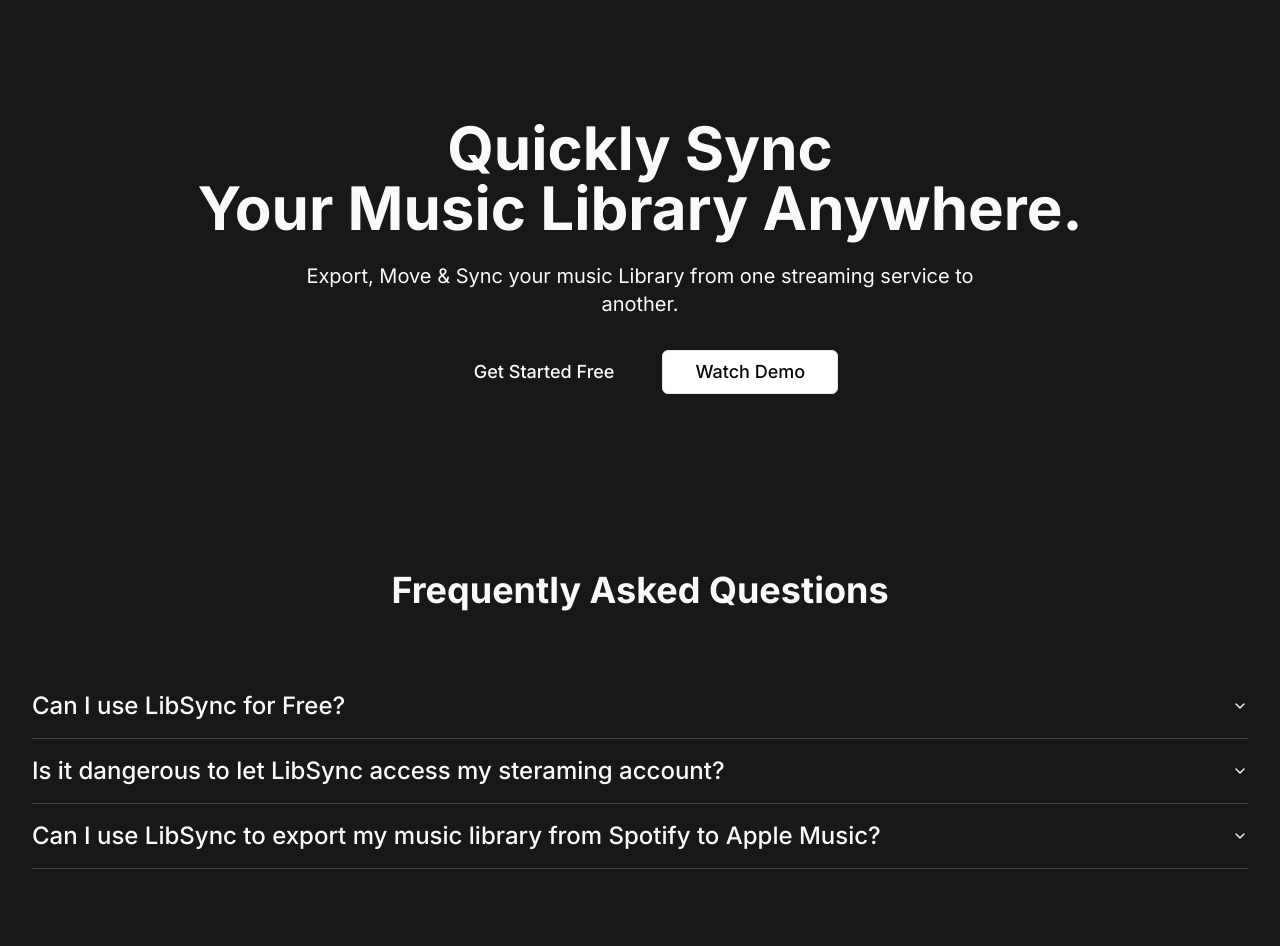
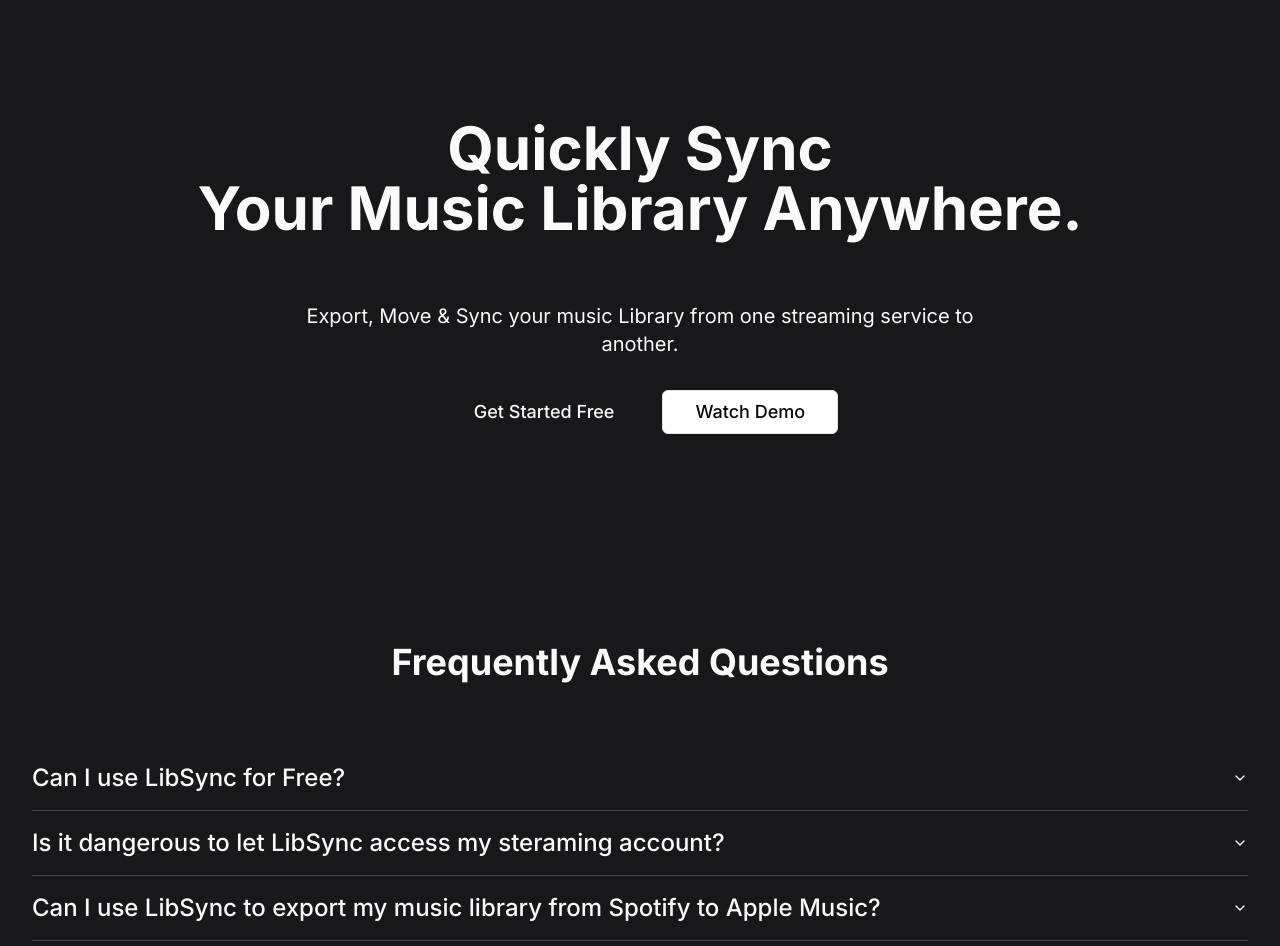
Before and after one commit to lejcestlesang/libsync-front, a SvelteKit app: page / in a window 1280 px wide. Shown: the part 66-1012 px from the top of the page. Built offline with nearby package versions, Linux system fonts and the light colour scheme.

Commit message:
build: keep building

```diff
--- a/src/routes/+page.svelte
+++ b/src/routes/+page.svelte
@@ -34,9 +34,9 @@
 </header>
 
 <!-- Hero Section -->
-<section class="bg-primary py-24">
+<section class="bg-primary py-24 pb-32">
     <div class="container mx-auto text-center">
-        <h1 class="text-6xl font-bold mb-6 text-primary-foreground">Quickly Sync <br />
+        <h1 class="text-6xl font-bold mb-6 text-primary-foreground pb-10">Quickly Sync <br />
             Your Music Library Anywhere.</h1>
         <p class="text-xl text-primary-foreground mb-8 max-w-2xl mx-auto">
             Export, Move & Sync your music Library from one streaming service to another.
@@ -49,7 +49,7 @@
 </section>
 
 <!-- FAQ Section -->
-<section class="bg-primary">
+<section class="bg-primary pb-20">
     <div class="container mx-auto py-20 bg-primary">
     <h2 class="text-4xl font-bold text-center mb-16 text-primary-foreground">Frequently Asked Questions</h2>
     <Accordion.Root type="single">
```
